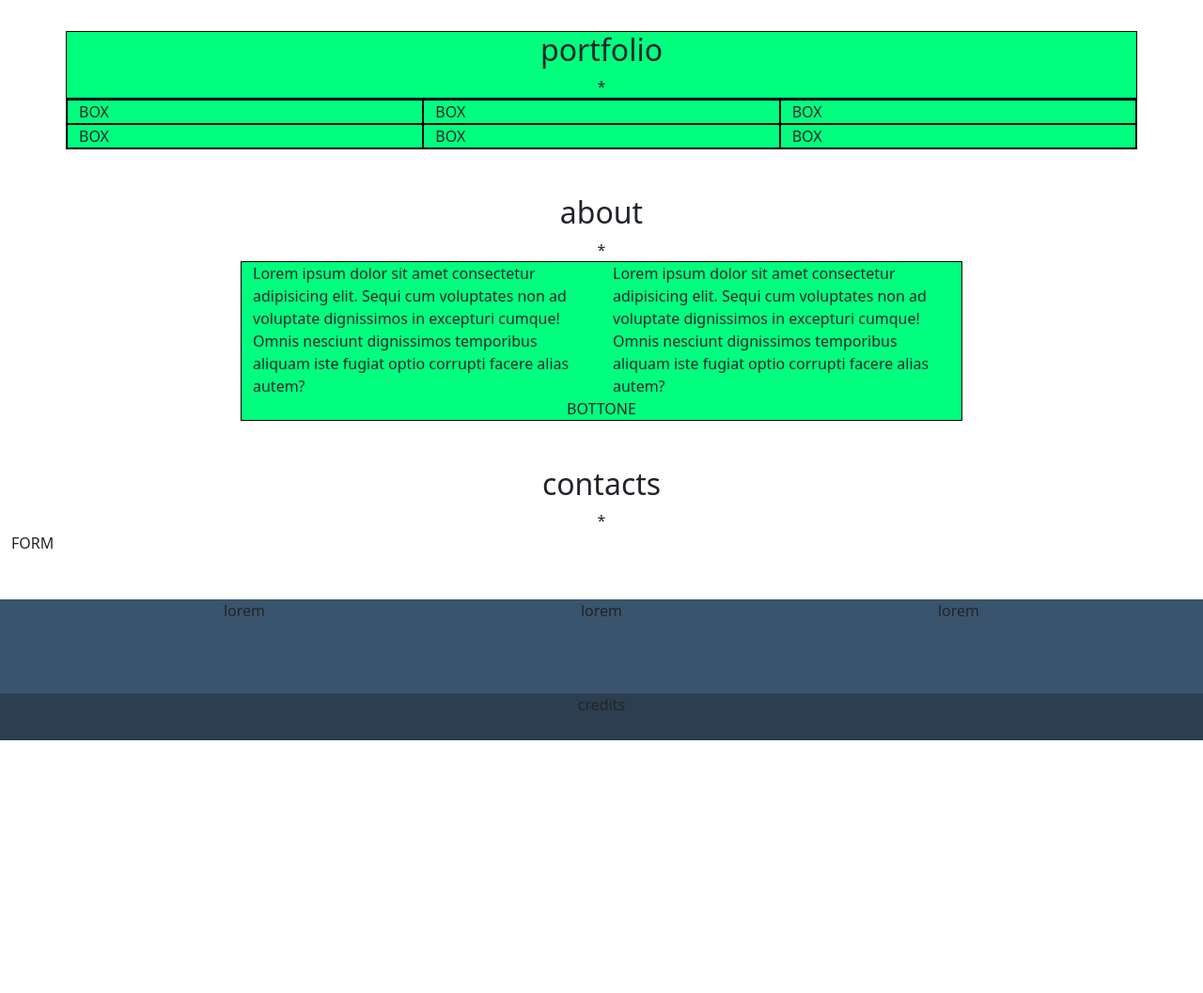
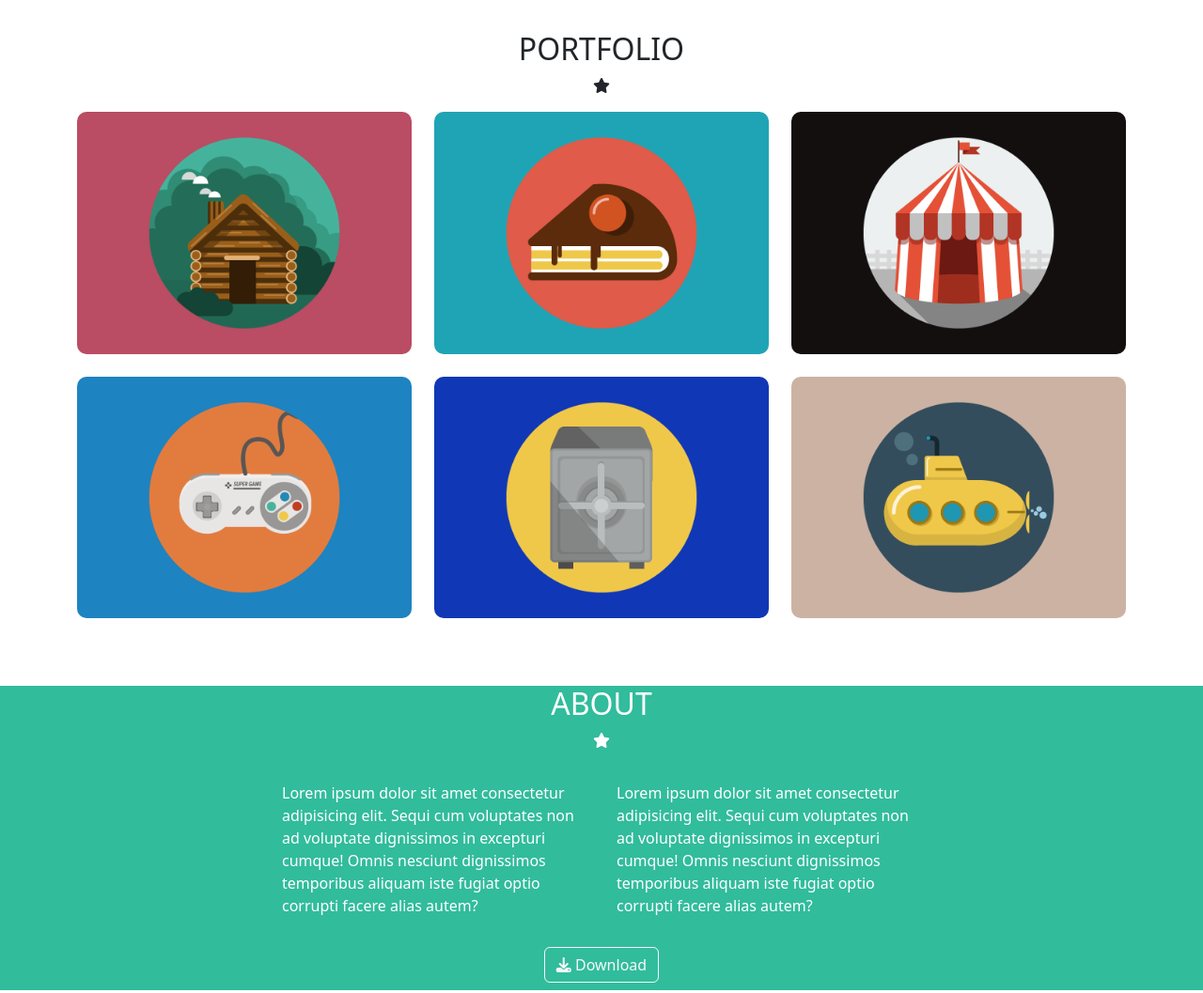
Before and after one commit to FedericoCattani/html-css-bootstrap-freelancer, a plain HTML site: page index.html in a window 1280 px wide. Shown: the part 600-1657 px from the top of the page at 94% size. Before the commit the page ends 1388 px from the top, so only its background shows below. Drawn offline with nearby package versions, Linux system fonts and the light colour scheme.

Commit message:
portfolio, about

```diff
--- a/css/style.css
+++ b/css/style.css
@@ -20,21 +20,39 @@ a{
   text-decoration: none;
 }
 
+img{
+  width: 100%;
+  border-radius: 10px;
+}
+
+.fc-container{
+  width: 60%;
+  margin: 0 auto;
+}
+
+/*jumbotron*/
+
 .fc-jumbotron{
   background-color: #31BC9C;
   height: 495px;
   color: white;
 }
 
+/*portfolio*/
+
 .image img{
  width: 20%;
  margin-bottom: 60px;
 }
 
-.fc-container{
-  width: 60%;
-  margin: 0 auto;
+/*about*/
+
+#about{
+  background-color: #31BC9C;
+  color: white;
 }
+
+
 
 .footer-top{
  background-color: #3A546D;
--- a/index.html
+++ b/index.html
@@ -65,41 +65,62 @@
     </section>
 
     <section id="portfolio" class="my-5">
-      <div class="container text-center debug">
+      <div class="container text-center text-uppercase">
         <h2>portfolio</h2>
-        <div class="star">*</div>
+        <div class="star mb-3">
+          <i class="fa-solid fa-star"></i>
+        </div>
       </div>
 
-      <div class="container debug">
+      <div class="container">
         <div class="row row-cols-1 row-cols-md-2 row-cols-lg-3">
-          <div class="col debug">BOX</div>
-          <div class="col debug">BOX</div>
-          <div class="col debug">BOX</div>
-          <div class="col debug">BOX</div>
-          <div class="col debug">BOX</div>
-          <div class="col debug">BOX</div>
+          <div class="col pb-4">
+            <img src="img/cabin.png" alt="">
+          </div>
+
+          <div class="col pb-4">
+            <img src="img/cake.png" alt="">
+          </div>
+
+          <div class="col pb-4">
+            <img src="img/circus.png" alt="">
+          </div>
+
+          <div class="col pb-4">
+            <img src="img/game.png" alt="">
+          </div>
+
+          <div class="col pb-4">
+            <img src="img/safe.png" alt="">
+          </div>
+
+          <div class="col pb-4">
+            <img src="img/submarine.png" alt="">
+          </div>
         </div>
       </div>
     </section>
 
     <!-- about  -->
     <section id="about" class="my-5">
-      <div class="container text-center">
+      <div class="container text-center text-uppercase">
         <h2>about</h2>
-        <div class="star">*</div>
+        <div class="star mb-3">
+          <i class="fa-solid fa-star"></i>
+        </div>
       </div>
-      <div class="fc-container debug">
+      <div class="fc-container">
         <div class="container-fluid">
-          <div class="row row-cols-1 row-cols-md-2">
-            <div class="col">
+          <div class="row row-cols-1 row-cols-md-2 m-3">
+            <div class="col p-3">
               Lorem ipsum dolor sit amet consectetur adipisicing elit. Sequi cum voluptates non ad voluptate dignissimos in excepturi cumque! Omnis nesciunt dignissimos temporibus aliquam iste fugiat optio corrupti facere alias autem?
             </div>
-            <div class="col">
+            <div class="col p-3">
               Lorem ipsum dolor sit amet consectetur adipisicing elit. Sequi cum voluptates non ad voluptate dignissimos in excepturi cumque! Omnis nesciunt dignissimos temporibus aliquam iste fugiat optio corrupti facere alias autem?
             </div>
           </div>
-          <div class="button text-center">
-            BOTTONE
+          <div class="button text-center pb-2">
+            <button type="button" class="btn btn-outline-light"><i class="fa-solid fa-download"></i> Download</button>
           </div>
         </div>
       </div>
```
